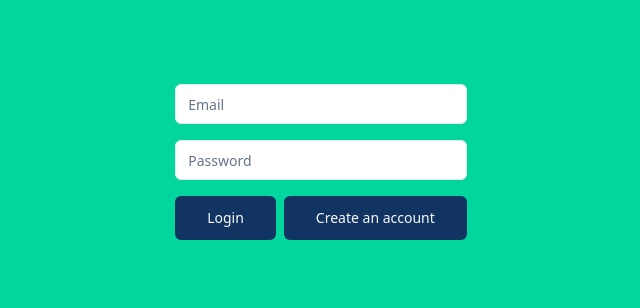
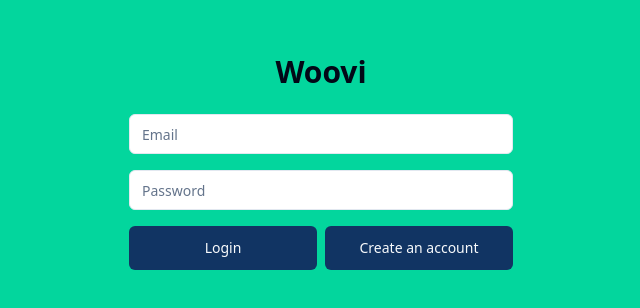
Before and after one commit to melgacoc/woovi_bank, a React (Vite) app: page / in a window 1280 px wide. Shown: the part 238-546 px from the top of the page, without its empty margins (319-959 px from the left). Built offline with nearby package versions, Linux system fonts and the light colour scheme; no server answers.

Commit message:
Adicionando título

```diff
--- a/src/pages/login.tsx
+++ b/src/pages/login.tsx
@@ -4,24 +4,23 @@
 import { Button } from '@/components/ui/button';
 import { Input } from '@/components/ui/input';
 
-
 export default function Login() {
   const [email, setEmail] = useState('');
   const [password, setPassword] = useState('');
-  const [login, {loading}] = useMutation(LOGIN);
+  const [login, { loading }] = useMutation(LOGIN);
 
   const handleSubmit = (e: React.FormEvent<HTMLFormElement>) => {
     e.preventDefault();
     login({ variables: { email, password } })
       .then(response => {
-        if(response.data.login) {
+        if (response.data.login) {
           console.log('Logged in');
           localStorage.setItem('authToken', JSON.stringify({
             token: response.data.login.token,
             id: response.data.login.id,
             email: response.data.login.email,
             name: response.data.login.name,
-            accountId: response.data.login.accountId
+            accountId: response.data.login.accountId,
           }));
           window.location.href = '/dashboard';
         }
@@ -37,6 +36,8 @@
 
   return (
     <div className="flex items-center justify-center h-screen">
+      <div className="space-y-6 w-full max-w-sm">
+        <div className="text-3xl font-bold text-center">Woovi</div>
         <form onSubmit={handleSubmit} className="space-y-4">
           <Input
             type="email"
@@ -50,13 +51,16 @@
             value={password}
             onChange={(e) => setPassword(e.target.value)}
           />
-        <Button type="submit" size="lg" className="bg-[#113463] hover:text-[#0f2f52] mr-2">
+          <div className="flex space-x-2">
+            <Button type="submit" size="lg" className="bg-[#113463] hover:text-[#0f2f52] flex-1">
               {loading ? 'Loading...' : 'Login'}
             </Button>
-        <Button type="button" size="lg" onClick={handleRedirect} className="bg-[#113463] hover:text-[#0f2f52]">
+            <Button type="button" size="lg" onClick={handleRedirect} className="bg-[#113463] hover:text-[#0f2f52] flex-1">
               Create an account
             </Button>
+          </div>
         </form>
+      </div>
     </div>
   );
 }
--- a/src/pages/register.tsx
+++ b/src/pages/register.tsx
@@ -43,7 +43,9 @@
 
     return (
         <div className="flex items-center justify-center h-screen">
-            <form onSubmit={handleSubmit} className="space-y-6 w-full max-w-md">
+            <div className="space-y-6 w-full max-w-md">
+                <div className="text-3xl font-bold text-center mb-8">Woovi</div>
+                <form onSubmit={handleSubmit} className="space-y-5">
                     <div className="relative">
                         {errors?.name === false && (
                             <div className="text-red-500 text-sm absolute -top-5 left-0">
@@ -120,5 +122,6 @@
                     </Button>
                 </form>
             </div>
+        </div>
     );
 }
```
Lines whose indentation alone changed are shown as unchanged.
